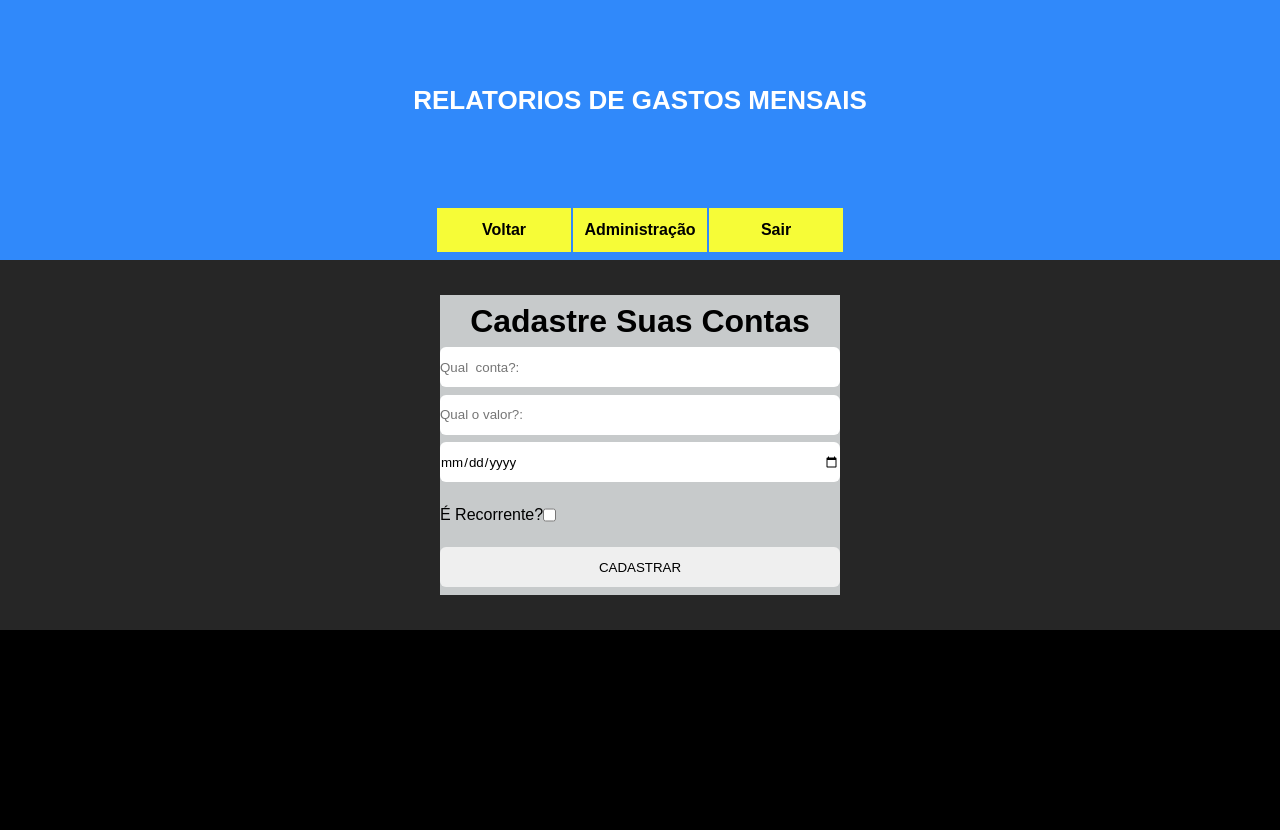
After one commit to 1ustavo/valor, a PHP site: page /form-cad.php in a window 1280 px wide. The commit adds this page. Run offline with PHP 8.4, Linux system fonts and the light colour scheme.

Commit message:
preparando para o beckend

```diff
--- /dev/null
+++ b/footer.php
@@ -0,0 +1,5 @@
+<footer class="main-footer">
+
+    </footer>
+</body>
+</html>
--- /dev/null
+++ b/form-cad.php
@@ -0,0 +1,23 @@
+<?php
+    include 'header.php';
+ ?>
+
+<main style="background-color:#262626">
+    <div class="opcoes">
+
+        <form style="background-color: #c7cacb;">
+            <h1>Cadastre Suas Contas</h1>
+            <input type="text" name="nome-conta" placeholder="Qual  conta?: ">
+            <input type="text" name="valor" placeholder="Qual o valor?: ">
+            <input type="date" name="vencimento">
+            <div class="check">
+            <label for="recorrente">É Recorrente?</label><input type="checkbox" name="recorrente">
+            </div>
+            <input type="submit" name="cadastrar" value="CADASTRAR">
+        </form>
+    </div>
+</main>
+
+ <?php
+    include 'footer.php';
+ ?>
--- /dev/null
+++ b/header.php
@@ -0,0 +1,25 @@
+<!DOCTYPE html>
+<html lang="br">
+<head>
+    <meta charset="UTF-8">
+    <meta name="viewport" content="width=device-width, initial-scale=1.0">
+    <title>Gastos Online</title>
+    <link rel="stylesheet" href="style.css">
+</head>
+<body>
+    <header>
+        <div class="header">
+            RELATORIOS DE GASTOS MENSAIS
+        </div>
+    </header>
+    <div id="nav">
+        <a href="home.php"><div class="opt">
+            Voltar
+        </div></a>
+        <a href="adm.php"><div class="opt">
+            Administração
+        </div></a>
+        <a href="logoff.php"><div class="opt">
+            Sair
+        </div></a>
+    </div>
--- a/style.css
+++ b/style.css
@@ -10,12 +10,83 @@ header{
     background-color: #3089fa;
     color: white;
     display: flex;
+    justify-content: center;
+    flex-direction: row;
 }
+
 .header{
     margin: auto;
+    text-align: center;
     font-weight: bold;
     font-size: 26px;
+    width: 700px;
+/*    border: 1px solid red;*/
 }
+
+#nav{
+    background-color: #3089fa;
+/*    border: 1px solid red;*/
+    height: 60px;
+    display: flex;
+    justify-content: center;
+    align-items: center;
+    margin: auto;
+    font-weight: bold;
+}
+
+#nav a{
+    color: black;
+}
+
+.opcoes{
+    width: 400px;
+/*    border: 1px solid red;*/
+    display: flex;
+    flex-direction: column;
+    justify-content: center;
+}
+
+.check{
+    align-items: center;
+    display: flex;
+    height: 50px;
+/*    border: 1px solid red;*/
+}
+
+.opcoes a{
+    width: 100%;
+    height: 50px;
+    border: none;
+    border-radius: 10px;
+    margin-top: 5px;
+    text-align: center;
+    display: flex;
+    align-items: center;
+    justify-content: center;
+    color: black;
+    font-weight: bold;
+}
+
+.cadastrar{
+    background-color:  #59d12f;
+}
+
+.alterar{
+    background-color: yellow;
+}
+
+.opt{
+    display: flex;
+    justify-content: center;
+    align-items: center;
+    height: 40px;
+/*    border: 1px solid red;*/
+    background-color: #f6fc37;
+    padding: 2px;
+    margin: 1px;
+    min-width: 130px;
+}
+
 main{
     width: 100%;
     height: 370px;
@@ -89,6 +160,39 @@ main{
 
 }
 
+.index{
+    background-color:#3089fa;
+    display: flex;
+    height: 100vh;
+    justify-content: center;
+    align-items: center;
+}
+
+form{
+    height: 300px;
+    min-width: 400px;
+/*    background-color: grey;*/
+    display: flex;
+    flex-direction: column;
+    justify-content: space-evenly;
+}
+
+form input{
+    outline: 0;
+    border: 0;
+    border-radius: 6px;
+    height: 40px;
+}
+
+form h1{
+    text-align: center;
+    font-weight: bold;
+}
+
+.submit{
+    background-color: #a6ccfe;
+}
+
 /* responsivo */
 @media (max-width: 480px){
     header{
```
Also changed, not shown: adm.php (added, +28 -0 lines), home.php (added, +38 -0 lines), index.html (deleted, +0 -51 lines), index.php (added, +19 -0 lines).
